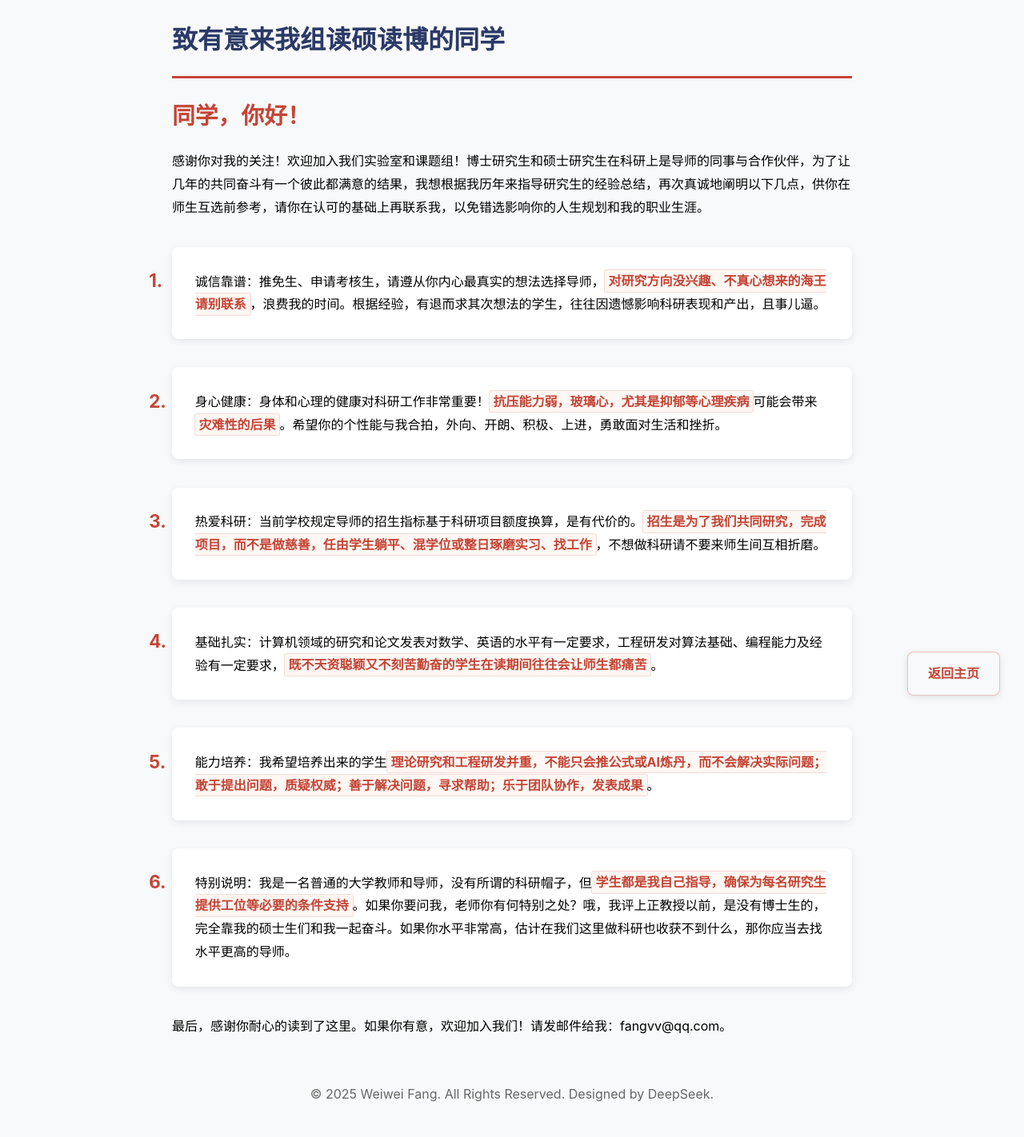
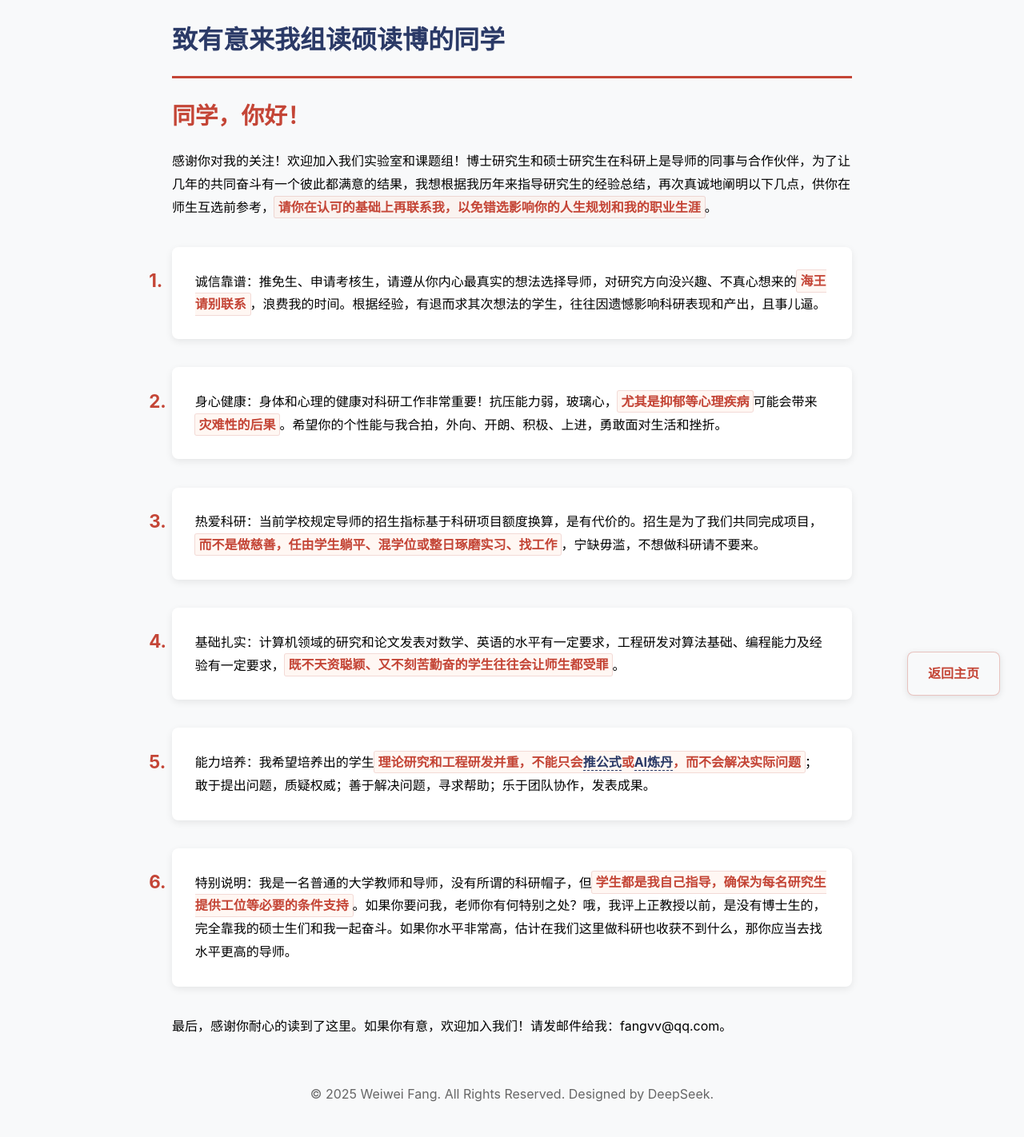
Before and after one commit to fangvv/Homepage, a Jekyll site: the page faq2.html, which Jekyll copies as it is, in a window 1280 px wide. Shown: the whole page at 80% size. Built offline with Jekyll 4.4.1, drawn with Linux system fonts in a browser that asks for light colours; comment, search, counter and statistics services are not loaded.

Commit message:
update faq2

```diff
--- a/faq2.html
+++ b/faq2.html
@@ -113,18 +113,18 @@ strong:hover {
 <body>
     <h1 style="color:var(--primary);border-bottom:3px solid var(--accent);padding-bottom:1rem">致有意来我组读硕读博的同学</h1>
 
-    <p><span class="greeting">同学，你好！</span>感谢你对我的关注！欢迎加入我们实验室和课题组！博士研究生和硕士研究生在科研上是导师的同事与合作伙伴，为了让几年的共同奋斗有一个彼此都满意的结果，我想根据我历年来指导研究生的经验总结，再次真诚地阐明以下几点，供你在师生互选前参考，请你在认可的基础上再联系我，以免错选影响你的人生规划和我的职业生涯。</p>
+    <p><span class="greeting">同学，你好！</span>感谢你对我的关注！欢迎加入我们实验室和课题组！博士研究生和硕士研究生在科研上是导师的同事与合作伙伴，为了让几年的共同奋斗有一个彼此都满意的结果，我想根据我历年来指导研究生的经验总结，再次真诚地阐明以下几点，供你在师生互选前参考，<strong>请你在认可的基础上再联系我，以免错选影响你的人生规划和我的职业生涯</strong>。</p>
 
     <ol>
-<li>诚信靠谱：推免生、申请考核生，请遵从你内心最真实的想法选择导师，<strong>对研究方向没兴趣、不真心想来的海王请别联系</strong>，浪费我的时间。根据经验，有退而求其次想法的学生，往往因遗憾影响科研表现和产出，且事儿逼。</li>
+<li>诚信靠谱：推免生、申请考核生，请遵从你内心最真实的想法选择导师，对研究方向没兴趣、不真心想来的<strong>海王请别联系</strong>，浪费我的时间。根据经验，有退而求其次想法的学生，往往因遗憾影响科研表现和产出，且事儿逼。</li>
 
-<li>身心健康：身体和心理的健康对科研工作非常重要！<strong>抗压能力弱，玻璃心，尤其是抑郁等心理疾病</strong>可能会带来<strong>灾难性的后果</strong>。希望你的个性能与我合拍，外向、开朗、积极、上进，勇敢面对生活和挫折。</li>
+<li>身心健康：身体和心理的健康对科研工作非常重要！抗压能力弱，玻璃心，<strong>尤其是抑郁等心理疾病</strong>可能会带来<strong>灾难性的后果</strong>。希望你的个性能与我合拍，外向、开朗、积极、上进，勇敢面对生活和挫折。</li>
 
-<li>热爱科研：当前学校规定导师的招生指标基于科研项目额度换算，是有代价的。<strong>招生是为了我们共同研究，完成项目，而不是做慈善，任由学生躺平、混学位或整日琢磨实习、找工作</strong>，不想做科研请不要来师生间互相折磨。</li>
+<li>热爱科研：当前学校规定导师的招生指标基于科研项目额度换算，是有代价的。招生是为了我们共同完成项目，<strong>而不是做慈善，任由学生躺平、混学位或整日琢磨实习、找工作</strong>，宁缺毋滥，不想做科研请不要来。</li>
 
-<li>基础扎实：计算机领域的研究和论文发表对数学、英语的水平有一定要求，工程研发对算法基础、编程能力及经验有一定要求，<strong>既不天资聪颖又不刻苦勤奋的学生在读期间往往会让师生都痛苦</strong>。</li>
+<li>基础扎实：计算机领域的研究和论文发表对数学、英语的水平有一定要求，工程研发对算法基础、编程能力及经验有一定要求，<strong>既不天资聪颖、又不刻苦勤奋的学生往往会让师生都受罪</strong>。</li>
 
-<li>能力培养：我希望培养出来的学生<strong>理论研究和工程研发并重，不能只会推公式或AI炼丹，而不会解决实际问题；敢于提出问题，质疑权威；善于解决问题，寻求帮助；乐于团队协作，发表成果</strong>。</li>
+<li>能力培养：我希望培养出的学生<strong>理论研究和工程研发并重，不能只会<a href="https://www.zhihu.com/question/430862162" target=blank>推公式</a>或<a href="https://www.zhihu.com/question/537342945" target=blank>AI炼丹</a>，而不会解决实际问题</strong>；敢于提出问题，质疑权威；善于解决问题，寻求帮助；乐于团队协作，发表成果。</li>
 
 <li>特别说明：我是一名普通的大学教师和导师，没有所谓的科研帽子，但<strong>学生都是我自己指导，确保为每名研究生提供工位等必要的条件支持</strong>。如果你要问我，老师你有何特别之处？哦，我评上正教授以前，是没有博士生的，完全靠我的硕士生们和我一起奋斗。如果你水平非常高，估计在我们这里做科研也收获不到什么，那你应当去找水平更高的导师。</li>
     </ol>
```
